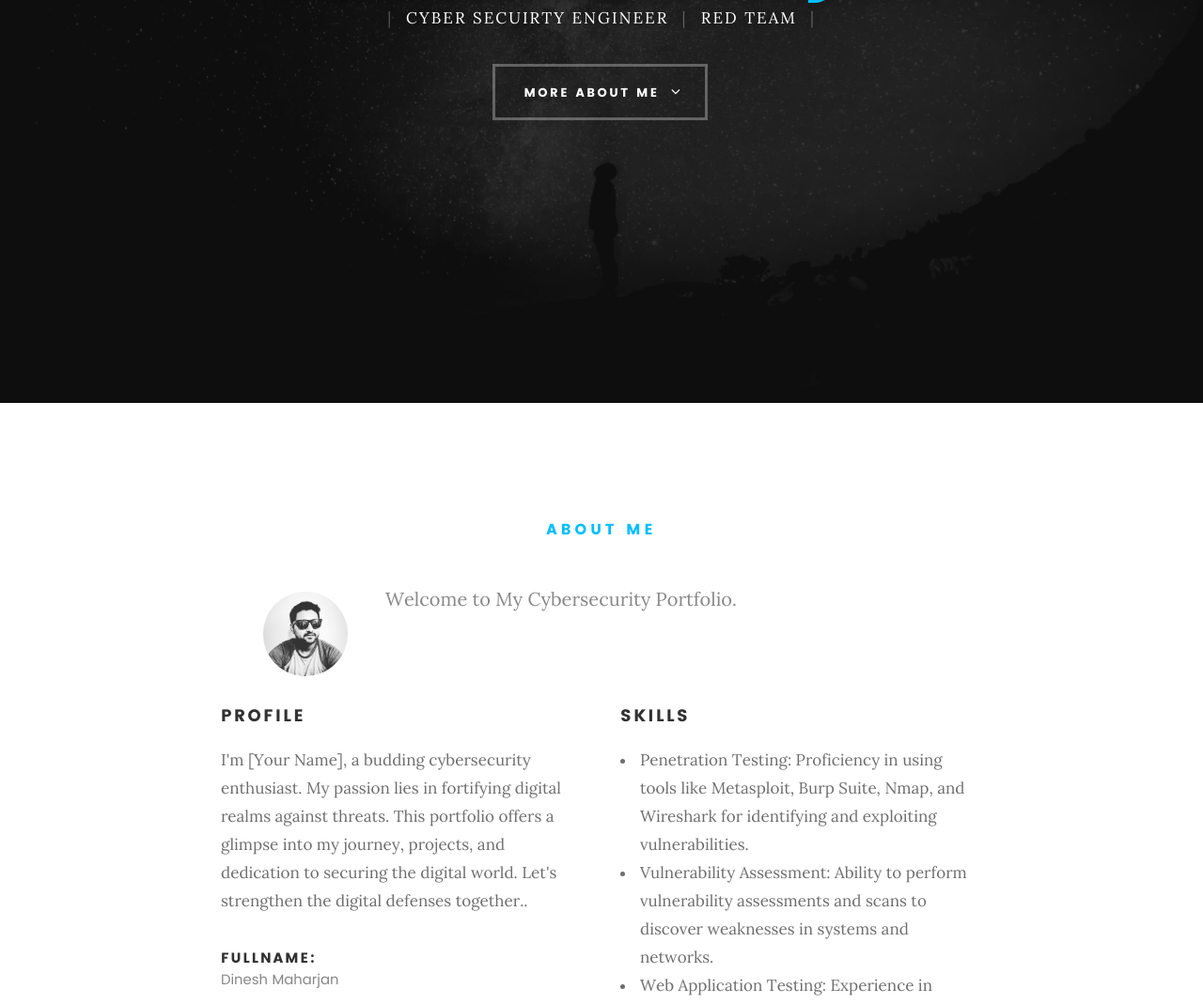
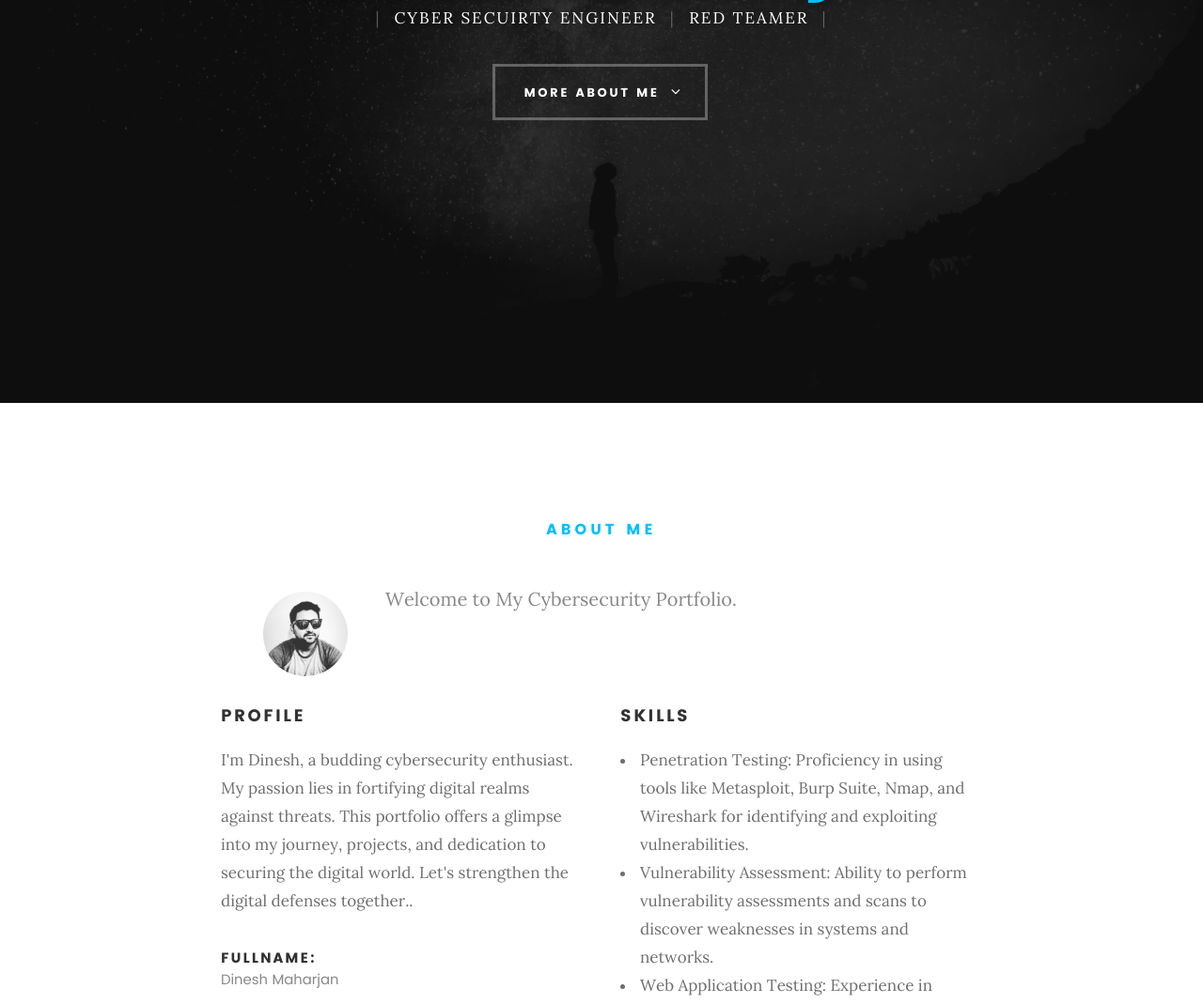
Before and after one commit to dailydeveloperr/dineshm.github.io, a plain HTML site: page index.html in a window 1280 px wide. Shown: the part 371-1440 px from the top of the page at 94% size. Drawn offline with Linux system fonts and the light colour scheme.

Commit message:
Update index.html

```diff
--- a/index.html
+++ b/index.html
@@ -42,7 +42,7 @@
 
 <h1>Dinesh Maharjan</h1>
 
-<p class="intro-position"><span>Cyber Secuirty Engineer</span> <span>Red Team</span></p>
+<p class="intro-position"><span>Cyber Secuirty Engineer</span> <span>Red Teamer</span></p>
 <a class="button stroke smoothscroll" href="#about" title="">More About Me</a></div>
 </div>
 </div>
@@ -76,7 +76,7 @@
 <div class="col-six tab-full">
 <h3>Profile</h3>
 
-<p>I'm [Your Name], a budding cybersecurity enthusiast. My passion lies in fortifying digital realms against threats. This portfolio offers a glimpse into my journey, projects, and dedication to securing the digital world. Let's strengthen the digital defenses together..</p>
+<p>I'm Dinesh, a budding cybersecurity enthusiast. My passion lies in fortifying digital realms against threats. This portfolio offers a glimpse into my journey, projects, and dedication to securing the digital world. Let's strengthen the digital defenses together..</p>
 
 <ul class="info-list">
 	<li><strong>Fullname:</strong> <span>Dinesh Maharjan</span></li>
```
